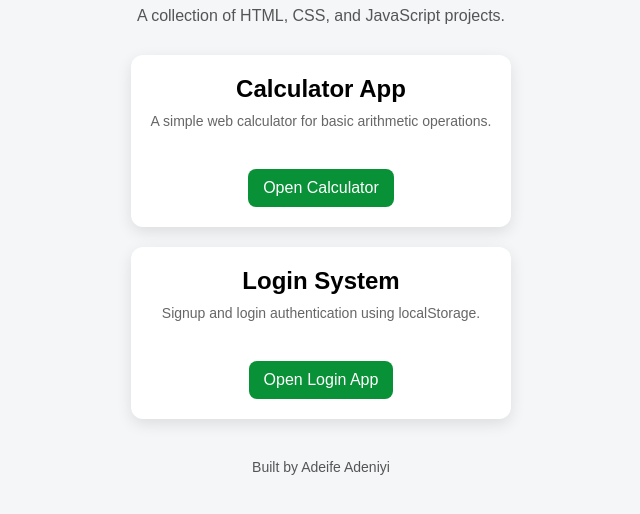
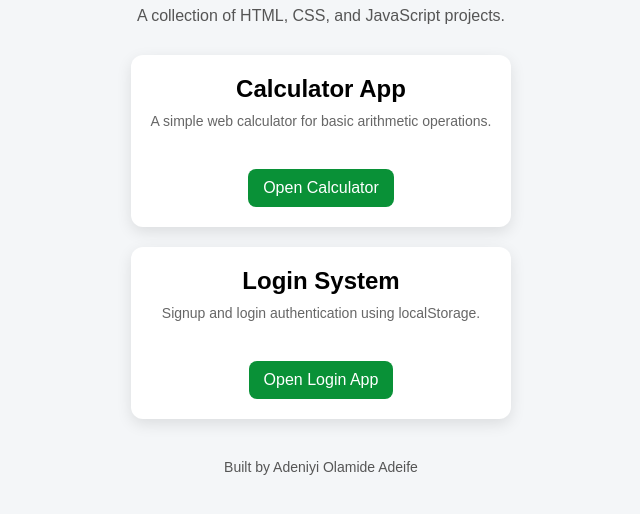
Before and after one commit to ADEIFE-17/CSC426, a plain HTML site: page index.html in a window 1280 px wide. Shown: the part 168-682 px from the top of the page, without its empty margins (319-959 px from the left). Drawn offline with Linux system fonts and the light colour scheme.

Commit message:
modified Index.html

```diff
--- a/index.html
+++ b/index.html
@@ -31,7 +31,7 @@
     </div>
 
     <footer>
-      <p>Built by Adeife Adeniyi</p>
+      <p>Built by Adeniyi Olamide Adeife</p>
     </footer>
 
   </div>
```
